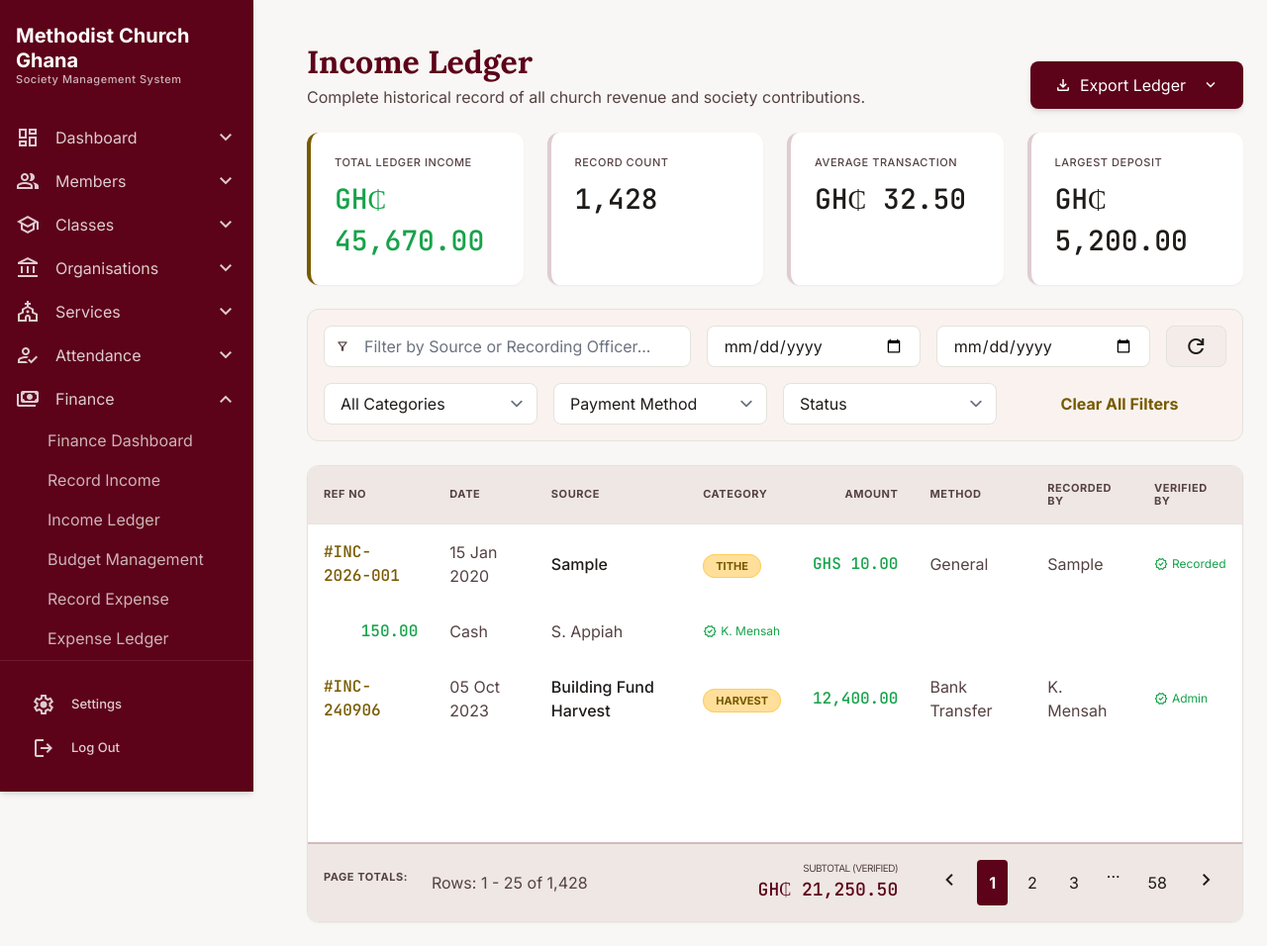
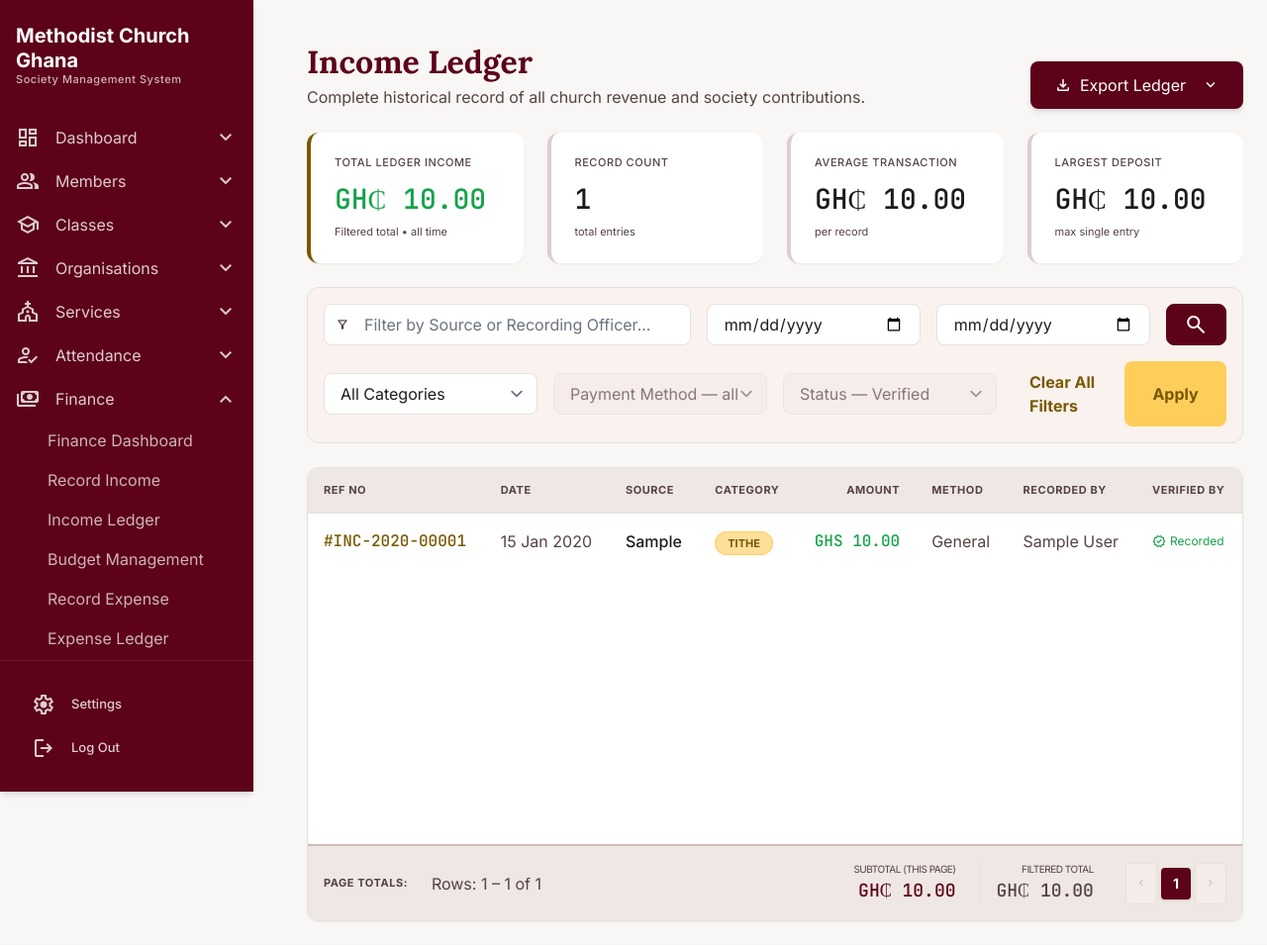
Before and after one commit to emmanuelangelo4199/mcg_welfare_system, a Django app: page /finance/income/ledger/ in a window 1280 px wide. Shown: the whole page at 99% size. After the commit the page ends 933 px from the top, so only its background shows below. Run offline with Django 5.2, Linux system fonts and the light colour scheme; a user stored in the database is signed in; tables that the repository leaves empty hold one stand-in row (values such as "Sample post"); some libraries are stand-ins or nearby versions.

Commit message:
fix(finance): make income ledger dynamic with filtering, aggregates and pagination
- Wire income_ledger_view to handle q/category/date_from/date_to filters with Q lookups
- Compute filtered aggregates (total, largest, count, average) and page subtotal
- Add Paginator(25) and preserve querystring for pagination links
- Fix income_ledger.html: remove stray orphan rows outside loop (7 tbody -> 1),
  make summary strip dynamic (total/record_count/average/largest),
  convert filter bar to GET form with proper names and active-filter chips,
  fix table to loop page_obj with proper ref formatting and empty state,
  make sticky footer and pagination fully dynamic with ellipsis, wire
  export dropdown to reports:export_finance_csv and add toast include

Co-authored-by: arena-agent <297053741+arena-agent@users.noreply.github.com>

```diff
--- a/finance/templates/finance/income/income_ledger.html
+++ b/finance/templates/finance/income/income_ledger.html
@@ -124,6 +124,7 @@
     </style>
 </head>
 <body class="bg-surface font-body-md text-on-surface flex min-h-screen">
+{% include 'components/toast_messages.html' %}
 <!-- Side Navigation Bar -->
 {% include 'components/sidebar.html' %}
 <!-- Main Content Area -->
@@ -142,95 +143,111 @@
 <span class="material-symbols-outlined text-lg ml-2">expand_more</span>
 </button>
 <!-- Dropdown Menu (Hidden by default) -->
-<div class="absolute right-0 top-full mt-2 w-48 bg-card border border-border shadow-xl rounded-lg overflow-hidden hidden group-hover:block z-50 animate-in fade-in slide-in-from-top-2 duration-200">
-<a class="flex items-center gap-3 px-4 py-3 hover:bg-surface-container transition-colors border-b border-border" href="#">
+<div class="absolute right-0 top-full mt-2 w-56 bg-card border border-border shadow-xl rounded-lg overflow-hidden hidden group-hover:block z-50 animate-in fade-in slide-in-from-top-2 duration-200">
+<a class="flex items-center gap-3 px-4 py-3 hover:bg-surface-container transition-colors border-b border-border" href="{% url 'reports:export_finance_csv' %}">
 <span class="material-symbols-outlined text-danger">picture_as_pdf</span>
-<span class="font-body-md">Export as PDF</span>
+<span class="font-body-md">Export as CSV</span>
+<span class="ml-auto text-[10px] text-on-surface-variant">.csv</span>
 </a>
-<a class="flex items-center gap-3 px-4 py-3 hover:bg-surface-container transition-colors border-b border-border" href="#">
+<a class="flex items-center gap-3 px-4 py-3 hover:bg-surface-container transition-colors border-b border-border" href="{% url 'reports:export_finance_csv' %}">
 <span class="material-symbols-outlined text-success">table_view</span>
 <span class="font-body-md">Export as Excel</span>
+<span class="ml-auto text-[10px] text-on-surface-variant">.csv</span>
 </a>
-<a class="flex items-center gap-3 px-4 py-3 hover:bg-surface-container transition-colors" href="#">
+<a class="flex items-center gap-3 px-4 py-3 hover:bg-surface-container transition-colors" href="{% url 'reports:export_finance_csv' %}">
 <span class="material-symbols-outlined text-info">csv</span>
 <span class="font-body-md">Export as CSV</span>
+<span class="ml-auto text-[10px] text-on-surface-variant">.csv</span>
 </a>
+<p class="px-4 py-2 bg-gold-muted/40 text-[11px] text-on-secondary-container border-t border-border">PDF export coming soon</p>
 </div>
 </div>
 </div>
-<!-- Summary Strip (Bento Style) -->
+<!-- Summary Strip (Bento Style) — DYNAMIC -->
 <div class="grid grid-cols-4 gap-lg mb-lg">
 <div class="bg-card p-lg rounded-xl shadow-sm border-l-4 border-secondary flex flex-col justify-between">
 <p class="text-label-sm uppercase tracking-wider text-on-surface-variant mb-2">Total Ledger Income</p>
 <div class="flex items-baseline gap-2">
-<span class="text-success font-data-display text-[28px]">GH₵ 45,670.00</span>
+<span class="text-success font-data-display text-[28px]">GH₵ {{ total_income|floatformat:2 }}</span>
 </div>
+<p class="text-[11px] text-on-surface-variant mt-1">Filtered total {% if q or selected_category != 'ALL' or date_from or date_to %}• filtered{% else %}• all time{% endif %}</p>
 </div>
 <div class="bg-card p-lg rounded-xl shadow-sm border-l-4 border-primary/20">
 <p class="text-label-sm uppercase tracking-wider text-on-surface-variant mb-2">Record Count</p>
-<p class="font-data-display text-[28px] text-on-surface">1,428</p>
+<p class="font-data-display text-[28px] text-on-surface">{{ record_count }}</p>
+<p class="text-[11px] text-on-surface-variant mt-1">{% if page_obj.paginator.count != record_count %}{{ page_obj.paginator.count }} total{% else %}total entries{% endif %}</p>
 </div>
 <div class="bg-card p-lg rounded-xl shadow-sm border-l-4 border-primary/20">
 <p class="text-label-sm uppercase tracking-wider text-on-surface-variant mb-2">Average Transaction</p>
-<p class="font-data-display text-[28px] text-on-surface">GH₵ 32.50</p>
+<p class="font-data-display text-[28px] text-on-surface">GH₵ {{ average_transaction|floatformat:2 }}</p>
+<p class="text-[11px] text-on-surface-variant mt-1">per record</p>
 </div>
 <div class="bg-card p-lg rounded-xl shadow-sm border-l-4 border-primary/20">
 <p class="text-label-sm uppercase tracking-wider text-on-surface-variant mb-2">Largest Deposit</p>
-<p class="font-data-display text-[28px] text-on-surface">GH₵ 5,200.00</p>
+<p class="font-data-display text-[28px] text-on-surface">GH₵ {{ largest_deposit|floatformat:2 }}</p>
+<p class="text-[11px] text-on-surface-variant mt-1">max single entry</p>
 </div>
 </div>
-<!-- Two-Row Filter Bar -->
-<div class="bg-surface-container-low p-md rounded-xl border border-border space-y-md mb-lg">
+<!-- Two-Row Filter Bar — WIRED TO GET -->
+<form method="GET" action="" id="ledgerFilters" class="bg-surface-container-low p-md rounded-xl border border-border space-y-md mb-lg">
 <!-- Row 1: Search & Date -->
 <div class="grid grid-cols-12 gap-md">
 <div class="col-span-5 relative">
 <span class="material-symbols-outlined absolute left-3 top-1/2 -translate-y-1/2 text-on-surface-variant text-sm">filter_alt</span>
-<input class="w-full pl-10 pr-4 py-2 border border-border rounded-lg bg-card focus:ring-1 focus:ring-secondary outline-none" placeholder="Filter by Source or Recording Officer..." type="text"/>
+<input name="q" value="{{ q }}" class="w-full pl-10 pr-4 py-2 border border-border rounded-lg bg-card focus:ring-1 focus:ring-secondary outline-none" placeholder="Filter by Source or Recording Officer..." type="text"/>
 </div>
 <div class="col-span-3">
-<input class="w-full px-4 py-2 border border-border rounded-lg bg-card focus:ring-1 focus:ring-secondary outline-none" type="date"/>
+<input name="date_from" value="{{ date_from }}" class="w-full px-4 py-2 border border-border rounded-lg bg-card focus:ring-1 focus:ring-secondary outline-none" type="date"/>
 </div>
 <div class="col-span-3">
-<input class="w-full px-4 py-2 border border-border rounded-lg bg-card focus:ring-1 focus:ring-secondary outline-none" type="date"/>
+<input name="date_to" value="{{ date_to }}" class="w-full px-4 py-2 border border-border rounded-lg bg-card focus:ring-1 focus:ring-secondary outline-none" type="date"/>
 </div>
 <div class="col-span-1">
-<button class="w-full h-full flex items-center justify-center bg-surface-container rounded-lg border border-border hover:bg-surface-container-high transition-colors">
-<span class="material-symbols-outlined">refresh</span>
+<button type="submit" class="w-full h-full flex items-center justify-center bg-primary text-on-primary rounded-lg border border-primary hover:bg-primary-light transition-colors" title="Apply filters">
+<span class="material-symbols-outlined">search</span>
 </button>
 </div>
 </div>
 <!-- Row 2: Selectors -->
-<div class="grid grid-cols-12 gap-md">
+<div class="grid grid-cols-12 gap-md items-center">
 <div class="col-span-3">
-<select class="w-full px-4 py-2 border border-border rounded-lg bg-card outline-none">
-<option>All Categories</option>
-<option>Tithes</option>
-<option>Offertory</option>
-<option>Harvest</option>
-<option>Welfare Fund</option>
+<select name="category" class="w-full px-4 py-2 border border-border rounded-lg bg-card outline-none">
+<option value="ALL" {% if selected_category == 'ALL' %}selected{% endif %}>All Categories</option>
+{% for value, label in category_choices %}
+<option value="{{ value }}" {% if selected_category == value %}selected{% endif %}>{{ label }}</option>
+{% endfor %}
 </select>
 </div>
 <div class="col-span-3">
-<select class="w-full px-4 py-2 border border-border rounded-lg bg-card outline-none">
-<option>Payment Method</option>
-<option>Cash</option>
-<option>Momo</option>
-<option>Bank Transfer</option>
+<select disabled class="w-full px-4 py-2 border border-border rounded-lg bg-surface-container text-on-surface-variant outline-none cursor-not-allowed" title="Payment method is not stored on IncomeLedger yet">
+<option>Payment Method — all</option>
 </select>
 </div>
 <div class="col-span-3">
-<select class="w-full px-4 py-2 border border-border rounded-lg bg-card outline-none">
-<option>Status</option>
-<option>Verified</option>
-<option>Pending</option>
-<option>Reversed</option>
+<select disabled class="w-full px-4 py-2 border border-border rounded-lg bg-surface-container text-on-surface-variant outline-none cursor-not-allowed" title="Income has no status workflow">
+<option>Status — Verified</option>
 </select>
 </div>
-<div class="col-span-3">
-<button class="w-full h-full text-secondary font-bold hover:underline transition-all">Clear All Filters</button>
+<div class="col-span-3 flex gap-2">
+<a href="{% url 'finance:income_ledger' %}" class="flex-1 flex items-center justify-center px-4 py-2 text-secondary font-bold hover:underline transition-all border border-transparent hover:border-secondary/20 rounded-lg">
+Clear All Filters
+</a>
+<button type="submit" class="flex-1 bg-secondary-container text-on-secondary-container px-4 py-2 rounded-lg font-bold hover:bg-secondary-fixed transition-colors">
+Apply
+</button>
 </div>
 </div>
+{% if q or selected_category != 'ALL' or date_from or date_to %}
+<div class="flex flex-wrap items-center gap-2 pt-2 border-t border-border/50">
+<span class="text-[11px] font-bold uppercase tracking-wider text-on-surface-variant">Active filters:</span>
+{% if q %}<span class="px-2 py-1 bg-primary-muted text-primary text-xs rounded-full">Search: “{{ q }}”</span>{% endif %}
+{% if selected_category != 'ALL' %}<span class="px-2 py-1 bg-gold-muted text-secondary text-xs rounded-full">{{ selected_category }}</span>{% endif %}
+{% if date_from %}<span class="px-2 py-1 bg-surface-container text-on-surface-variant text-xs rounded-full">From {{ date_from }}</span>{% endif %}
+{% if date_to %}<span class="px-2 py-1 bg-surface-container text-on-surface-variant text-xs rounded-full">To {{ date_to }}</span>{% endif %}
+<span class="text-[11px] text-on-surface-variant">• {{ record_count }} matched</span>
 </div>
+{% endif %}
+</form>
 <!-- Ledger Table Container -->
 <div class="bg-card rounded-xl shadow-sm border border-border overflow-hidden flex flex-col">
 <div class="ledger-table-container scrollbar-hide">
@@ -248,72 +265,89 @@
 </tr>
 </thead>
 <tbody class="divide-y divide-border">
-{% for inc in incomes %}
+{% for inc in page_obj %}
 <tr class="hover:bg-surface-container-low transition-colors">
-<td class="p-md font-data-label text-secondary">#INC-2026-00{{ inc.id }}</td>
+<td class="p-md font-data-label text-secondary">#INC-{{ inc.date|date:"Y" }}-{{ inc.id|stringformat:"05d" }}</td>
 <td class="p-md text-on-surface-variant">{{ inc.date|date:"d M Y" }}</td>
-<td class="p-md font-medium">{{ inc.remarks|default:inc.get_category_display }}</td>
+<td class="p-md font-medium max-w-[220px] truncate" title="{{ inc.remarks }}">{{ inc.remarks|default:inc.get_category_display }}</td>
 <td class="p-md">
 <span class="px-3 py-1 rounded-full text-[11px] font-bold uppercase gold-pill">{{ inc.get_category_display }}</span>
 </td>
-<td class="p-md text-right text-success font-data-display">GHS {{ inc.amount }}</td>
+<td class="p-md text-right text-success font-data-display">GHS {{ inc.amount|floatformat:2 }}</td>
 <td class="p-md text-on-surface-variant">General</td>
-<td class="p-md text-on-surface-variant">{{ inc.recorded_by.first_name|default:inc.recorded_by.username|default:"System" }}</td>
+<td class="p-md text-on-surface-variant">{{ inc.recorded_by.get_full_name|default:inc.recorded_by.username|default:"System" }}</td>
 <td class="p-md">
 <span class="text-xs text-success flex items-center gap-1"><span class="material-symbols-outlined text-sm">verified</span> Recorded</span>
 </td>
 </tr>
 {% empty %}
 <tr>
-<td colspan="8" class="p-md text-center text-on-surface-variant">No income ledger entries found.</td>
+<td colspan="8" class="p-xl text-center">
+<div class="flex flex-col items-center gap-3 py-8">
+<span class="material-symbols-outlined text-4xl text-outline-variant">search_off</span>
+<p class="font-body-md text-on-surface-variant">No income ledger entries found{% if q or selected_category != 'ALL' or date_from or date_to %} for the current filters{% endif %}.</p>
+{% if q or selected_category != 'ALL' or date_from or date_to %}
+<a href="{% url 'finance:income_ledger' %}" class="mt-2 inline-flex items-center gap-2 px-4 py-2 bg-primary text-on-primary rounded-lg text-sm font-bold hover:bg-primary-light">Clear filters</a>
+{% else %}
+<a href="{% url 'finance:record_income' %}" class="mt-2 inline-flex items-center gap-2 px-4 py-2 bg-primary text-on-primary rounded-lg text-sm font-bold hover:bg-primary-light"><span class="material-symbols-outlined text-sm">add</span> Record first income</a>
+{% endif %}
+</div>
+</td>
 </tr>
 {% endfor %}
 </tbody>
-<td class="p-md text-right text-success font-data-display">150.00</td>
-<td class="p-md text-on-surface-variant">Cash</td>
-<td class="p-md text-on-surface-variant">S. Appiah</td>
-<td class="p-md">
-<span class="text-xs text-success flex items-center gap-1"><span class="material-symbols-outlined text-sm">verified</span> K. Mensah</span>
-</td>
-</tr>
-<tr class="hover:bg-surface-container-low transition-colors">
-<td class="p-md font-data-label text-secondary">#INC-240906</td>
-<td class="p-md text-on-surface-variant">05 Oct 2023</td>
-<td class="p-md font-medium">Building Fund Harvest</td>
-<td class="p-md">
-<span class="px-3 py-1 rounded-full text-[11px] font-bold uppercase gold-pill">Harvest</span>
-</td>
-<td class="p-md text-right text-success font-data-display">12,400.00</td>
-<td class="p-md text-on-surface-variant">Bank Transfer</td>
-<td class="p-md text-on-surface-variant">K. Mensah</td>
-<td class="p-md">
-<span class="text-xs text-success flex items-center gap-1"><span class="material-symbols-outlined text-sm">verified</span> Admin</span>
-</td>
-</tr>
-</tbody>
 </table>
 </div>
-<!-- Sticky Bottom Row -->
+<!-- Sticky Bottom Row — DYNAMIC -->
 <div class="bg-surface-container-high border-t-2 border-primary/20 p-md flex justify-between items-center z-20">
-<div class="flex gap-lg">
+<div class="flex gap-lg items-center">
 <span class="text-label-sm font-bold uppercase text-on-surface-variant">Page Totals:</span>
-<span class="text-on-surface-variant font-body-md">Rows: 1 - 25 of 1,428</span>
+{% if page_obj.paginator.count %}
+<span class="text-on-surface-variant font-body-md">Rows: {{ page_obj.start_index }} – {{ page_obj.end_index }} of {{ page_obj.paginator.count }}</span>
+{% if querystring %}
+<span class="hidden sm:inline text-[11px] px-2 py-0.5 bg-gold-muted text-secondary rounded-full">filtered</span>
+{% endif %}
+{% else %}
+<span class="text-on-surface-variant font-body-md">No rows</span>
+{% endif %}
 </div>
 <div class="flex items-center gap-xl">
 <div class="flex gap-lg">
 <div class="text-right">
-<p class="text-[10px] text-on-surface-variant uppercase tracking-tighter">Subtotal (Verified)</p>
-<p class="font-data-display text-primary text-lg">GH₵ 21,250.50</p>
+<p class="text-[10px] text-on-surface-variant uppercase tracking-tighter">Subtotal (this page)</p>
+<p class="font-data-display text-primary text-lg">GH₵ {{ page_subtotal|floatformat:2 }}</p>
 </div>
+{% if page_obj.paginator.count %}
+<div class="text-right hidden sm:block border-l border-border pl-4">
+<p class="text-[10px] text-on-surface-variant uppercase tracking-tighter">Filtered total</p>
+<p class="font-data-display text-on-surface-variant text-lg">GH₵ {{ total_income|floatformat:2 }}</p>
 </div>
-<div class="flex gap-2">
-<button class="p-2 rounded hover:bg-surface-container transition-colors"><span class="material-symbols-outlined">chevron_left</span></button>
-<button class="px-3 py-1 rounded bg-primary text-on-primary font-bold">1</button>
-<button class="px-3 py-1 rounded hover:bg-surface-container transition-colors">2</button>
-<button class="px-3 py-1 rounded hover:bg-surface-container transition-colors">3</button>
-<span class="px-2">...</span>
-<button class="px-3 py-1 rounded hover:bg-surface-container transition-colors">58</button>
-<button class="p-2 rounded hover:bg-surface-container transition-colors"><span class="material-symbols-outlined">chevron_right</span></button>
+{% endif %}
+</div>
+<div class="flex items-center gap-1">
+{% if page_obj.has_previous %}
+<a href="?{% if querystring %}{{ querystring }}&{% endif %}page={{ page_obj.previous_page_number }}" class="p-2 rounded hover:bg-surface-container transition-colors border border-border bg-card"><span class="material-symbols-outlined text-sm">chevron_left</span></a>
+{% else %}
+<span class="p-2 rounded bg-surface-container text-outline-variant border border-border cursor-not-allowed"><span class="material-symbols-outlined text-sm">chevron_left</span></span>
+{% endif %}
+
+{% for num in page_obj.paginator.page_range %}
+  {% if page_obj.paginator.num_pages <= 7 %}
+    <a href="?{% if querystring %}{{ querystring }}&{% endif %}page={{ num }}" class="px-3 py-1.5 rounded text-sm {% if page_obj.number == num %}bg-primary text-on-primary font-bold shadow{% else %}hover:bg-surface-container transition-colors border border-border bg-card{% endif %}">{{ num }}</a>
+  {% else %}
+    {% if num == 1 or num == page_obj.paginator.num_pages or num >= page_obj.number|add:"-2" and num <= page_obj.number|add:"2" %}
+      <a href="?{% if querystring %}{{ querystring }}&{% endif %}page={{ num }}" class="px-3 py-1.5 rounded text-sm {% if page_obj.number == num %}bg-primary text-on-primary font-bold shadow{% else %}hover:bg-surface-container transition-colors border border-border bg-card{% endif %}">{{ num }}</a>
+    {% elif num == page_obj.number|add:"-3" or num == page_obj.number|add:"3" %}
+      <span class="px-1 text-on-surface-variant">…</span>
+    {% endif %}
+  {% endif %}
+{% endfor %}
+
+{% if page_obj.has_next %}
+<a href="?{% if querystring %}{{ querystring }}&{% endif %}page={{ page_obj.next_page_number }}" class="p-2 rounded hover:bg-surface-container transition-colors border border-border bg-card"><span class="material-symbols-outlined text-sm">chevron_right</span></a>
+{% else %}
+<span class="p-2 rounded bg-surface-container text-outline-variant border border-border cursor-not-allowed"><span class="material-symbols-outlined text-sm">chevron_right</span></span>
+{% endif %}
 </div>
 </div>
 </div>
@@ -321,11 +355,24 @@
 </section>
 </main>
 <script>
-        // Micro-interaction for Export Button (Optional manual toggle if CSS hover is too brittle)
+        // Export dropdown: keep hover for desktop, add click toggle for mobile
         const exportBtn = document.getElementById('exportDropdown');
         if (exportBtn) {
-            exportBtn.addEventListener('click', (e) => {
-                // Potential for JS menu handling if needed for mobile or complex states
+            const menu = exportBtn.querySelector('div.absolute');
+            let open = false;
+            exportBtn.querySelector('button').addEventListener('click', (e) => {
+                e.preventDefault();
+                open = !open;
+                menu.classList.toggle('hidden', !open);
+                menu.classList.toggle('block', open);
+                if (open) menu.classList.remove('group-hover:block');
+            });
+            document.addEventListener('click', (e) => {
+                if (!exportBtn.contains(e.target) && open) {
+                    open = false;
+                    menu.classList.add('hidden');
+                    menu.classList.remove('block');
+                }
             });
         }
 
@@ -337,7 +384,18 @@
             row.addEventListener('mouseup', function() {
                 this.classList.remove('scale-[0.995]');
             });
+            row.addEventListener('mouseleave', function() {
+                this.classList.remove('scale-[0.995]');
+            });
         });
+
+        // Auto-submit category on change
+        const catSelect = document.querySelector('select[name="category"]');
+        if (catSelect) {
+            catSelect.addEventListener('change', () => {
+                document.getElementById('ledgerFilters').submit();
+            });
+        }
     </script>
 </body>
 </html>
--- a/finance/views.py
+++ b/finance/views.py
@@ -1,8 +1,10 @@
 from django.shortcuts import render, redirect, get_object_or_404
 from django.contrib.auth.decorators import login_required
 from django.contrib import messages
+from decimal import Decimal
+from django.core.paginator import Paginator
+from django.db.models import Sum, Count, Max, Q
 from django.utils import timezone
-from django.db.models import Sum
 from core.decorators import role_required
 from .models import EXPENSE_CATEGORY_CHOICES, IncomeLedger, ExpenseLedger, Budget
 
@@ -47,10 +49,79 @@ def record_income_view(request):
 
 @login_required(login_url='accounts:login')
 def income_ledger_view(request):
-    incomes = IncomeLedger.objects.select_related('recorded_by').all().order_by('-date')
+    # Base queryset
+    qs = IncomeLedger.objects.select_related('recorded_by').all()
+
+    # --- Filters from GET ---
+    q = (request.GET.get('q') or '').strip()
+    category = (request.GET.get('category') or '').strip()
+    date_from = (request.GET.get('date_from') or '').strip()
+    date_to = (request.GET.get('date_to') or '').strip()
+
+    # Text search: source / remarks / category / officer
+    if q:
+        qs = qs.filter(
+            Q(remarks__icontains=q)
+            | Q(category__icontains=q)
+            | Q(recorded_by__username__icontains=q)
+            | Q(recorded_by__first_name__icontains=q)
+            | Q(recorded_by__last_name__icontains=q)
+        )
+
+    # Category filter — only apply if it is a valid choice
+    valid_categories = {k for k, _ in IncomeLedger.CATEGORY_CHOICES}
+    if category and category != 'ALL' and category in valid_categories:
+        qs = qs.filter(category=category)
+
+    # Date range filter (inclusive)
+    if date_from:
+        try:
+            qs = qs.filter(date__gte=date_from)
+        except Exception:
+            pass
+    if date_to:
+        try:
+            qs = qs.filter(date__lte=date_to)
+        except Exception:
+            pass
+
+    qs = qs.order_by('-date', '-created_at')
+
+    # --- Summary strip (filtered, before pagination) ---
+    aggregates = qs.aggregate(total=Sum('amount'), largest=Max('amount'), count=Count('id'))
+    total_income = aggregates['total'] or Decimal('0.00')
+    largest_deposit = aggregates['largest'] or Decimal('0.00')
+    record_count = aggregates['count'] or 0
+    average_transaction = (total_income / record_count) if record_count else Decimal('0.00')
+
+    # --- Pagination (25 per page) ---
+    paginator = Paginator(qs, 25)
+    page_number = request.GET.get('page')
+    page_obj = paginator.get_page(page_number)
+
+    # Page subtotal (sum of amounts on current page)
+    page_subtotal = sum((row.amount for row in page_obj.object_list), Decimal('0.00'))
+
+    # Preserve querystring without `page` for pagination links
+    querydict = request.GET.copy()
+    querydict.pop('page', None)
+    querystring = querydict.urlencode()
+
     return render(request, "finance/income/income_ledger.html", {
         "active_nav": "finance",
-        "incomes": incomes
+        "page_obj": page_obj,
+        "incomes": page_obj.object_list,
+        "total_income": total_income,
+        "record_count": record_count,
+        "average_transaction": average_transaction,
+        "largest_deposit": largest_deposit,
+        "page_subtotal": page_subtotal,
+        "category_choices": IncomeLedger.CATEGORY_CHOICES,
+        "selected_category": category or 'ALL',
+        "q": q,
+        "date_from": date_from,
+        "date_to": date_to,
+        "querystring": querystring,
     })
 
 @role_required(allowed_roles=['ADMIN', 'TREASURER'])
```
